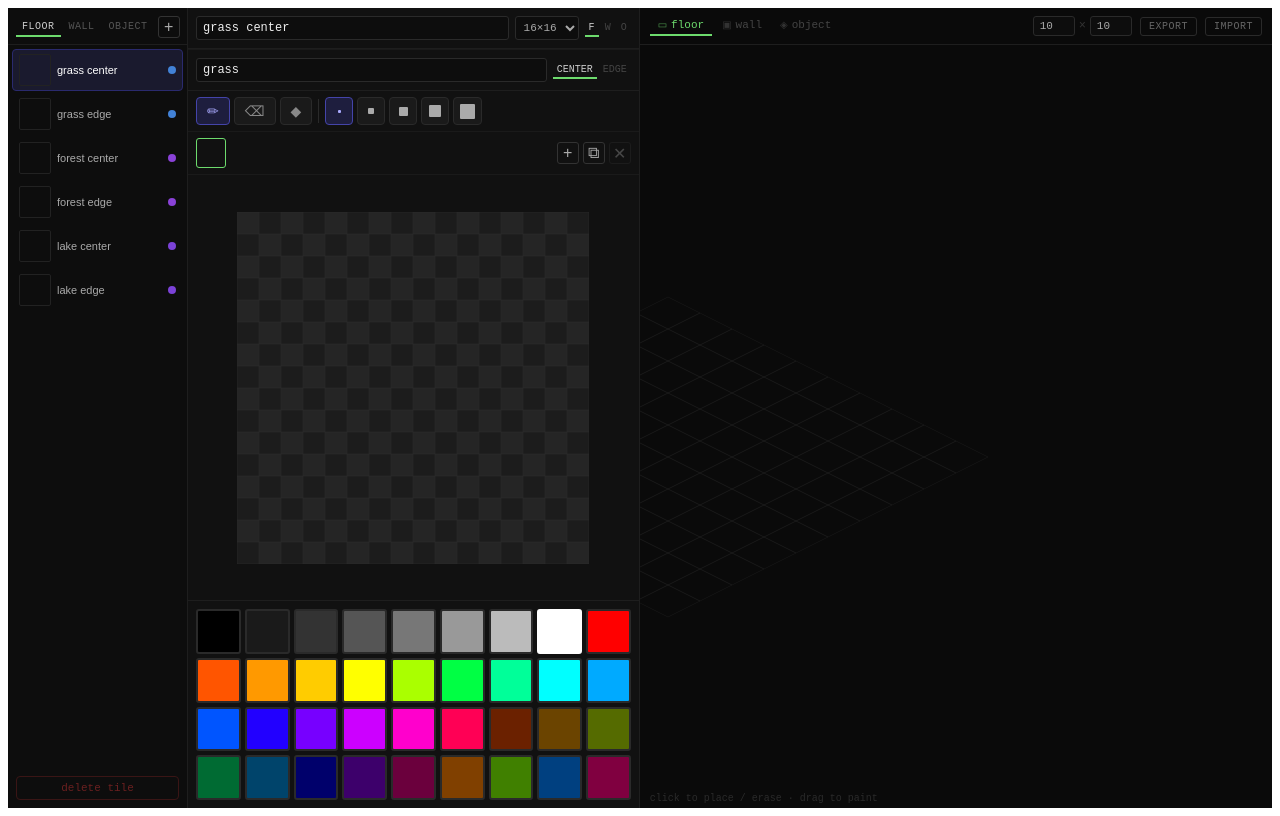
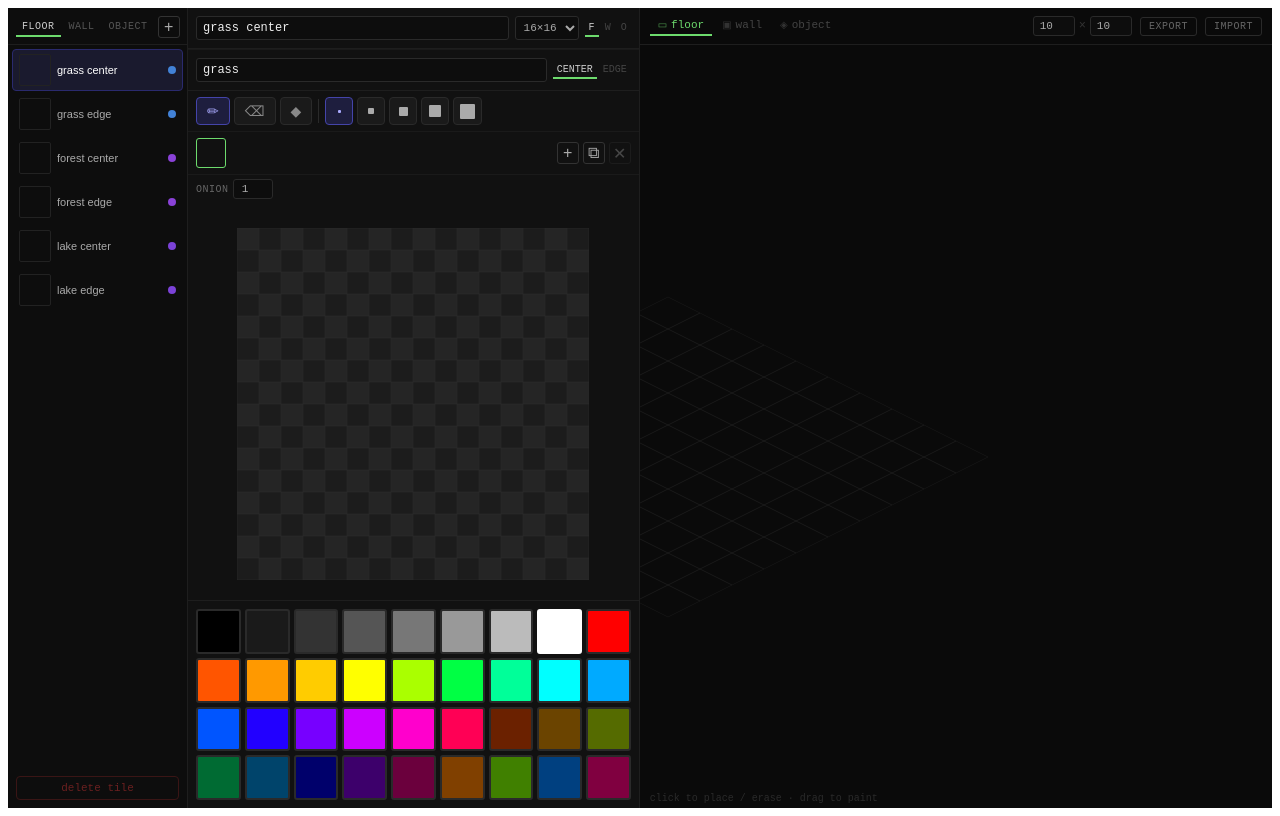
Before and after one commit to purrrrrrrrrrr/purr.you, a SvelteKit app: page /editor in a window 1280 px wide. Built offline with nearby package versions, Linux system fonts and the light colour scheme.

Commit message:
feat(editor): add onion-skin preview to the frame editor

```diff
--- a/src/routes/editor/+page.svelte
+++ b/src/routes/editor/+page.svelte
@@ -1,6 +1,6 @@
 <script lang="ts">
 	import { onMount } from 'svelte';
-	import { insertFrame, removeFrame, migrateTileFrames, type RawTile } from './animation';
+	import { insertFrame, removeFrame, onionGhostIndices, ghostAlpha, migrateTileFrames, type RawTile } from './animation';
 
 	// ─── Isometric constants ─────────────────────────────────────────────────────
 	const ISO_W = 64;
@@ -340,6 +340,7 @@
 	// ─── Frame animation state ──────────────────────────────────────────────────
 	let frameIndex = $state(0);
 	let isPlaying  = $state(false);
+	let onionDepth = $state(1);
 
 	$effect(() => {
 		void selectedId;
@@ -405,6 +406,21 @@
 				ctx.fillRect(x * s, y * s, s, s);
 			}
 
+		// onion skin: fading ghosts of previous frames, skipped while playing
+		if (!isPlaying && onionDepth > 0 && tile.frames.length > 1) {
+			const ghosts = onionGhostIndices(frameIndex, tile.frames.length, onionDepth);
+			for (let rank = ghosts.length; rank >= 1; rank--) {
+				const ghostPixels = tile.frames[ghosts[rank - 1]];
+				ctx.globalAlpha = ghostAlpha(rank, onionDepth);
+				for (let y = 0; y < tile.h; y++)
+					for (let x = 0; x < tile.w; x++) {
+						const c = ghostPixels[y * tile.w + x];
+						if (c) { ctx.fillStyle = c; ctx.fillRect(x * s, y * s, s, s); }
+					}
+			}
+			ctx.globalAlpha = 1;
+		}
+
 		// pixels
 		for (let y = 0; y < tile.h; y++)
 			for (let x = 0; x < tile.w; x++) {
@@ -426,6 +442,8 @@
 	$effect(() => {
 		void selectedTile?.frames[frameIndex]?.join('');
 		void editScale;
+		void onionDepth;
+		void isPlaying;
 		redrawEdit();
 	});
 
@@ -1168,6 +1186,7 @@
 				localStorage.setItem('editor-tiles', JSON.stringify(tiles));
 				localStorage.setItem('editor-level', JSON.stringify(level));
 				localStorage.setItem('editor-colorgrid', JSON.stringify(colorGrid));
+				localStorage.setItem('editor-oniondepth', JSON.stringify(onionDepth));
 			} catch {}
 		}, 600) as unknown as number;
 	}
@@ -1177,6 +1196,7 @@
 			const t = localStorage.getItem('editor-tiles');
 			const l = localStorage.getItem('editor-level');
 			const cg = localStorage.getItem('editor-colorgrid');
+			const od = localStorage.getItem('editor-oniondepth');
 			if (t) tiles = (JSON.parse(t) as RawTile[]).map(migrateTileFrames) as unknown as TileDef[];
 			if (l) {
 				const raw = JSON.parse(l) as Level;
@@ -1188,6 +1208,7 @@
 				};
 			}
 			if (cg) colorGrid = JSON.parse(cg);
+			if (od) onionDepth = Math.max(0, Math.min(8, JSON.parse(od)));
 			selectedId = tiles[0]?.id ?? null;
 		} catch {}
 	}
@@ -1385,6 +1406,14 @@
 				</div>
 			</div>
 
+			<div class="anim-controls">
+				<label class="anim-field" title="onion skin depth (previous frames shown while editing)">
+					<span>onion</span>
+					<input type="number" min="0" max="8" value={onionDepth}
+						onchange={(e) => onionDepth = Math.max(0, Math.min(8, +(e.target as HTMLInputElement).value))} />
+				</label>
+			</div>
+
 			<!-- edit canvas -->
 			<div class="canvas-scroll">
 				<!-- svelte-ignore a11y_no_static_element_interactions -->
@@ -1619,6 +1648,13 @@
 	.frame-actions { display: flex; gap: 4px; flex-shrink: 0; }
 	.icon-btn:disabled { opacity: 0.35; cursor: default; }
 
+	.anim-controls { display: flex; align-items: center; gap: 10px; padding: 4px 8px 8px; flex-shrink: 0; }
+	.anim-field { display: flex; align-items: center; gap: 4px; color: #666; font-size: 10px; text-transform: uppercase; letter-spacing: 0.05em; }
+	.anim-field input {
+		width: 40px; background: #0d0d0d; border: 1px solid #2a2a2a; border-radius: 3px;
+		color: #aaa; font-family: monospace; font-size: 11px; padding: 3px 4px; text-align: center; outline: none;
+	}
+
 	.canvas-scroll {
 		flex: 1; overflow: auto; display: flex;
 		align-items: center; justify-content: center;
```
